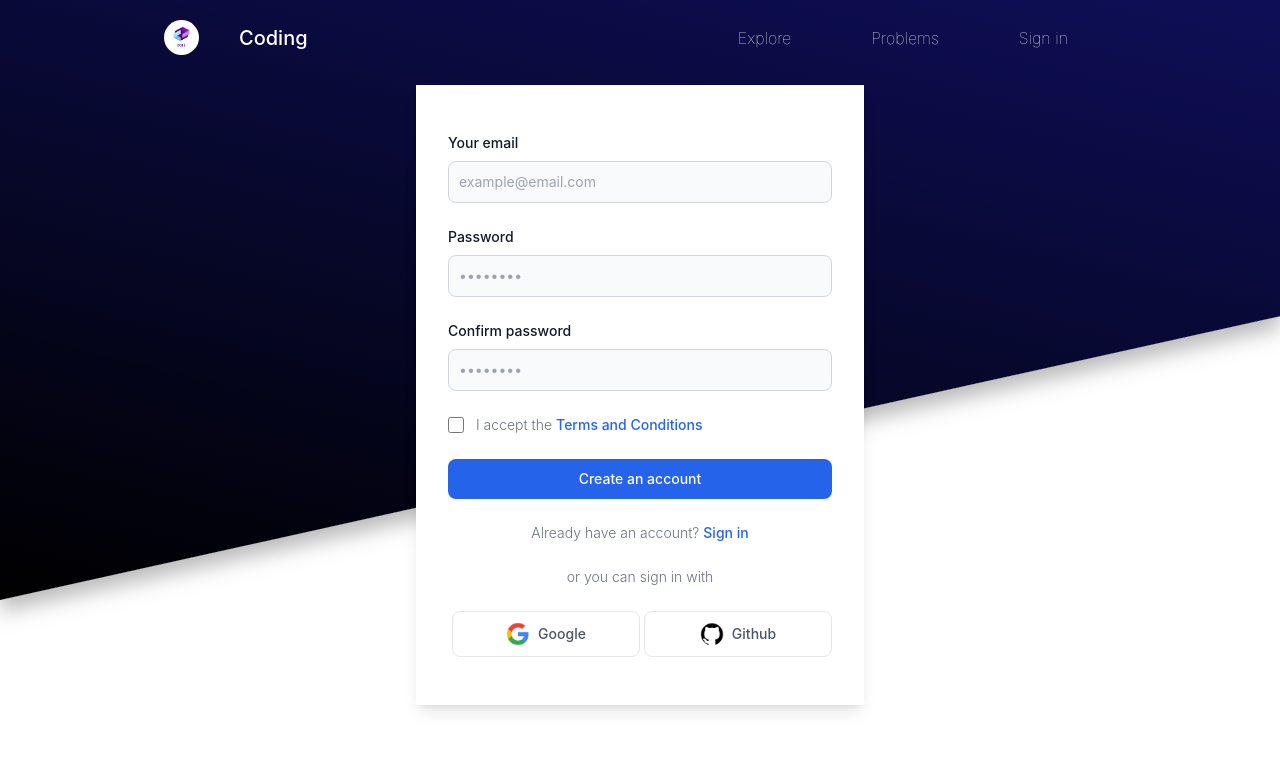
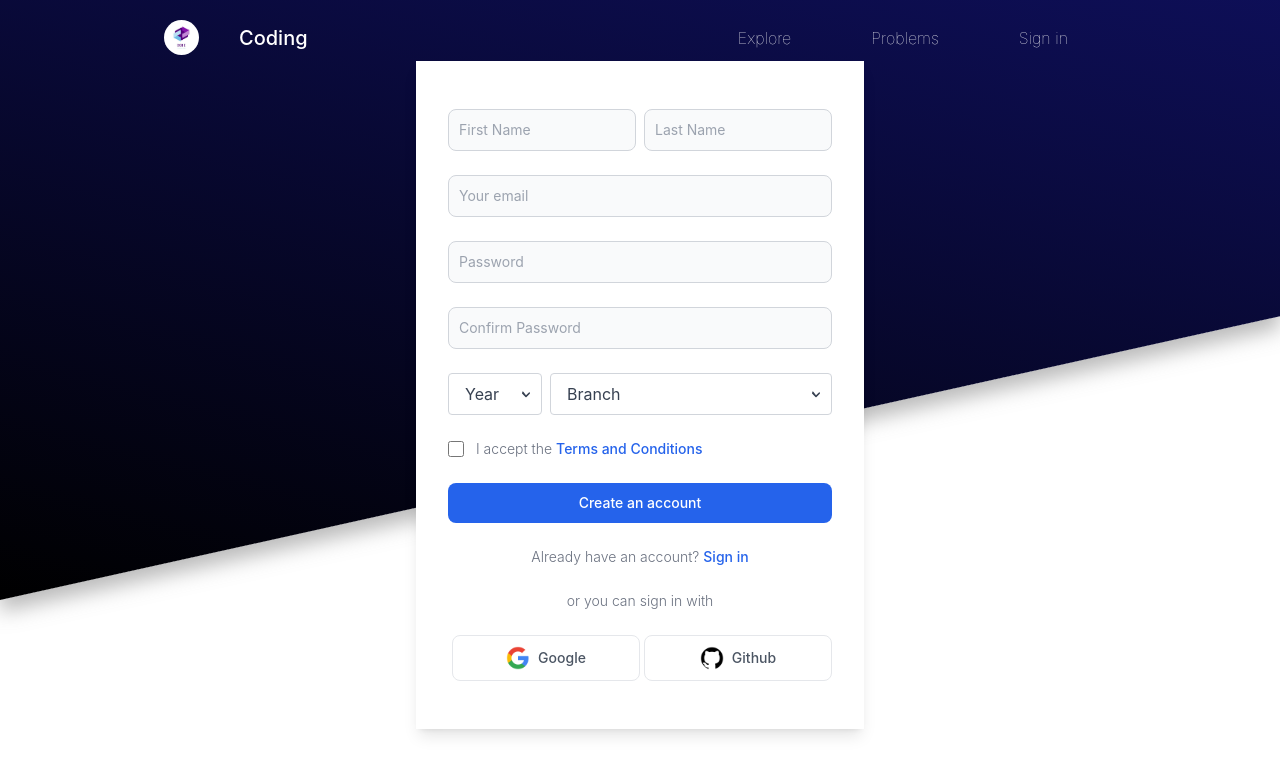
Before and after one commit to kamlesh3006/coding-challenge, a React (Create React App) app: page /signup in a window 1280 px wide. Shown: the top 774 px of the page. Built offline with nearby package versions, Linux system fonts and the light colour scheme.

Commit message:
changes in signup and signin

```diff
--- a/src/components/Landing.js
+++ b/src/components/Landing.js
@@ -1,6 +1,7 @@
 import React from 'react';
 import '../css/Landing.css';
 import Navbar from './Navbar'
+import { Link } from 'react-router-dom';
 
 export default function Landing() {
   return (
@@ -15,7 +16,7 @@ export default function Landing() {
                 <p>Coding Challenge is the best platform to help you enhance your skills, expand your knowledge and prepare for technical interviews.</p>
             </div>
             <div className="join mt-6 text-center">
-              <button className='bg-cyan-600 rounded-full md:ml-36 text-white py-2 px-4 transition duration-300 hover:bg-cyan-700 hover:scale-110 hover:-translate-y-1 text-left'>Create Account</button>
+              <Link to="/signup" className='bg-cyan-600 rounded-full md:ml-36 text-white py-2 px-4 transition duration-300 hover:bg-cyan-700 hover:scale-110 hover:-translate-y-1 text-left'>Create Account</Link>
             </div>
         </div>
     </div>
--- a/src/components/Signin.js
+++ b/src/components/Signin.js
@@ -16,12 +16,12 @@ export default function Signin() {
                         <div className="p-6 space-y-4 md:space-y-6 sm:p-8">
                             <form className="space-y-4 md:space-y-6" action="#">
                                 <div>
-                                    <label for="email" className="block text-start mb-2 text-sm font-medium text-gray-900">Your email</label>
-                                    <input type="email" name="email" id="email" className="bg-gray-50 border border-gray-300 text-gray-900 sm:text-sm rounded-lg focus:ring-blue-600 focus:border-blue-600 block w-full p-2.5" placeholder="example@email.com" required=""/>
+                                    {/* <label for="email" className="block text-start mb-2 text-sm font-medium text-gray-900">Your email</label> */}
+                                    <input type="email" name="email" id="email" className="bg-gray-50 border border-gray-300 text-gray-900 sm:text-sm rounded-lg focus:outline-none focus:ring-1 focus:ring-gray-400 block w-full p-2.5" placeholder="Your email" required=""/>
                                 </div>
                                 <div>
-                                    <label for="password" className="block text-start mb-2 text-sm font-medium text-gray-900">Password</label>
-                                    <input type="password" name="password" id="password" placeholder="••••••••" className="bg-gray-50 border border-gray-300 text-gray-900 sm:text-sm rounded-lg focus:ring-blue-600 focus:border-blue-600 block w-full p-2.5 " required=""/>
+                                    {/* <label for="password" className="block text-start mb-2 text-sm font-medium text-gray-900">Password</label> */}
+                                    <input type="password" name="password" id="password" placeholder="Password" className="bg-gray-50 border border-gray-300 text-gray-900 sm:text-sm rounded-lg focus:outline-none focus:ring-1 focus:ring-gray-400 block w-full p-2.5 " required=""/>
                                 </div>
                                 <div className="flex items-center justify-between">
                                     <div className="flex items-start">
--- a/src/components/Signup.js
+++ b/src/components/Signup.js
@@ -14,17 +14,57 @@ export default function Signup() {
       <div className="w-full bg-white shadow-lg md:mt-0 sm:max-w-md py-4">
           <div className="p-6 space-y-4 md:space-y-6 sm:p-8">
               <form className="space-y-4 md:space-y-6" action="#">
-                  <div>
-                      <label for="email" className="block text-start mb-2 text-sm font-medium text-gray-900">Your email</label>
-                      <input type="email" name="email" id="email" className="bg-gray-50 border border-gray-300 text-gray-900 sm:text-sm rounded-lg focus:ring-blue-600 focus:border-blue-600 block w-full p-2.5" placeholder="example@email.com" required=""/>
+                  <div className='flex'>
+                      <input type="text" name="fname" id="fname" className="mr-1 bg-gray-50 border border-gray-300 text-gray-900 sm:text-sm rounded-lg  focus:outline-none focus:ring-1 focus:ring-gray-400 block w-full p-2.5" placeholder="First Name" required=""/>
+                      <input type="text" name="lname" id="lname" className="ml-1 bg-gray-50 border border-gray-300 text-gray-900 sm:text-sm rounded-lg  focus:outline-none focus:ring-1 focus:ring-gray-400 block w-full p-2.5" placeholder="Last Name" required=""/>
                   </div>
                   <div>
-                      <label for="password" className="block text-start mb-2 text-sm font-medium text-gray-900">Password</label>
-                      <input type="password" name="password" id="password" placeholder="••••••••" className="bg-gray-50 border border-gray-300 text-gray-900 sm:text-sm rounded-lg focus:ring-blue-600 focus:border-blue-600 block w-full p-2.5" required=""/>
+                      {/* <label for="email" className="block text-start mb-2 text-sm font-medium text-gray-900">Your email</label> */}
+                      <input type="email" name="email" id="email" className="bg-gray-50 border border-gray-300 text-gray-900 sm:text-sm rounded-lg  focus:outline-none focus:ring-1 focus:ring-gray-400 block w-full p-2.5" placeholder="Your email" required=""/>
                   </div>
                   <div>
-                      <label for="confirm-password" className="block text-start mb-2 text-sm font-medium text-gray-900">Confirm password</label>
-                      <input type="confirm-password" name="confirm-password" id="confirm-password" placeholder="••••••••" className="bg-gray-50 border border-gray-300 text-gray-900 sm:text-sm rounded-lg focus:ring-blue-600 focus:border-blue-600 block w-full p-2.5" required=""/>
+                      {/* <label for="password" className="block text-start mb-2 text-sm font-medium text-gray-900">Password</label> */}
+                      <input type="password" name="password" id="password" placeholder="Password" className="bg-gray-50 border border-gray-300 text-gray-900 sm:text-sm rounded-lg block w-full p-2.5 focus:outline-none focus:ring-1 focus:ring-gray-400" required=""/>
+                  </div>
+                  <div>
+                      {/* <label for="confirm-password" className="block text-start mb-2 text-sm font-medium text-gray-900">Confirm password</label> */}
+                      <input type="confirm-password" name="confirm-password" id="confirm-password" placeholder="Confirm Password" className="bg-gray-50 border border-gray-300 text-gray-900 sm:text-sm rounded-lg  focus:outline-none focus:ring-1 focus:ring-gray-400 block w-full p-2.5" required=""/>
+                  </div>
+                  <div className='flex w-full'>
+                  <div className="relative mr-1 w-1/3">
+  <select className="block appearance-none w-full bg-white border border-gray-300 text-gray-700 py-2.5 px-4 pr-8 rounded leading-tight focus:outline-none focus:ring-1 focus:ring-gray-400">
+    <option value="" disabled selected className="text-gray-500">Year</option>
+    <option value="FE">FE</option>
+    <option value="SE">SE</option>
+    <option value="TE">TE</option>
+    <option value="BE">BE</option>
+  </select>
+  <div className="pointer-events-none absolute inset-y-0 right-0 flex items-center px-2 text-gray-700">
+    <svg className="h-4 w-4" xmlns="http://www.w3.org/2000/svg" viewBox="0 0 20 20" fill="currentColor">
+      <path fill-rule="evenodd"
+        d="M5.293 7.293a1 1 0 011.414 0L10 11.586l3.293-3.293a1 1 0 111.414 1.414l-4 4a1 1 0 01-1.414 0l-4-4a1 1 0 010-1.414z"
+        clip-rule="evenodd" />
+    </svg>
+  </div>
+</div>
+{/* <input type="text" name="year" id="year" placeholder="Year" className="w-2/5 mr-1 bg-gray-50 border border-gray-300 text-gray-900 sm:text-sm rounded-lg  focus:outline-none focus:ring-1 focus:ring-gray-400 block w-full p-2.5" required=""/>
+<input type="text" name="branch" id="branch" placeholder="Branch" className="ml-1 bg-gray-50 border border-gray-300 text-gray-900 sm:text-sm rounded-lg  focus:outline-none focus:ring-1 focus:ring-gray-400 block w-full p-2.5" required=""/> */}
+<div className="relative ml-1 w-full">
+  <select className="block appearance-none w-full bg-white border border-gray-300 text-gray-700 py-2.5 px-4 pr-8 rounded leading-tight focus:outline-none focus:ring-1 focus:ring-gray-400">
+    <option value="" disabled selected className="text-gray-500">Branch</option>
+    <option value="Co">Computer</option>
+    <option value="IT">Information Technology</option>
+    <option value="Me">Mechanical</option>
+    <option value="Ci">Civil</option>
+  </select>
+  <div className="pointer-events-none absolute inset-y-0 right-0 flex items-center px-2 text-gray-700">
+    <svg className="h-4 w-4" xmlns="http://www.w3.org/2000/svg" viewBox="0 0 20 20" fill="currentColor">
+      <path fill-rule="evenodd"
+        d="M5.293 7.293a1 1 0 011.414 0L10 11.586l3.293-3.293a1 1 0 111.414 1.414l-4 4a1 1 0 01-1.414 0l-4-4a1 1 0 010-1.414z"
+        clip-rule="evenodd" />
+    </svg>
+  </div>
+</div>
                   </div>
                   <div className="flex items-start">
                       <div className="flex items-center h-5">
```
Also changed, not shown: src/components/Problems.js (added, +7 -0 lines).
